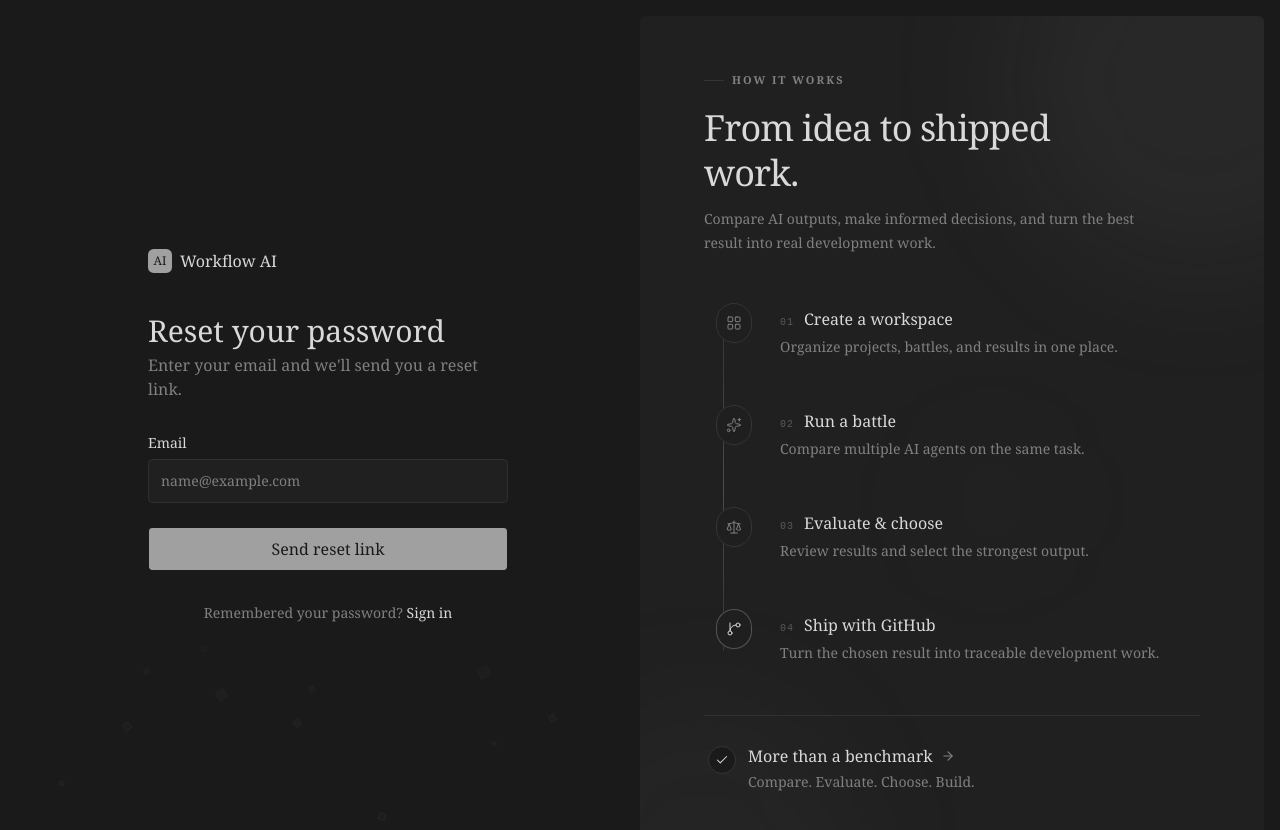
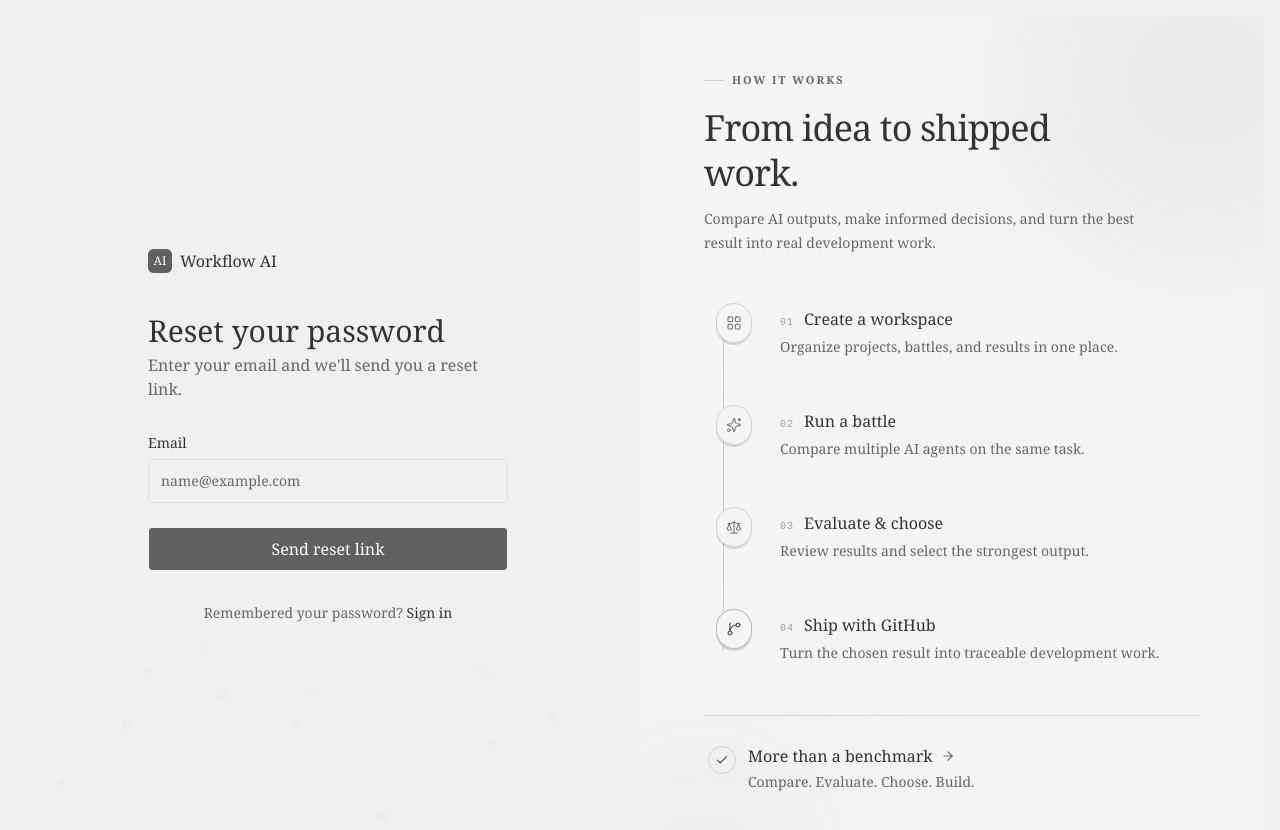
Before and after one commit to josevitor10975/workflow-ai, a Next.js app in the folder my-app/: page /forgot-password in a window 1280 px wide. Shown: the top 830 px of the page. Built offline with nearby package versions, Linux system fonts and the light colour scheme.

Commit message:
Commited - 11/09

```diff
--- a/my-app/app/layout.tsx
+++ b/my-app/app/layout.tsx
@@ -23,7 +23,13 @@ export default function RootLayout({
     <html
       lang="en"
       suppressHydrationWarning
-      className={cn("dark", "h-full", "antialiased", roboto.variable, roboto.className)}
+      className={cn(
+        "light",
+        "h-full",
+        "antialiased",
+        roboto.variable,
+        roboto.className,
+      )}
     >
       <body
         suppressHydrationWarning
```
